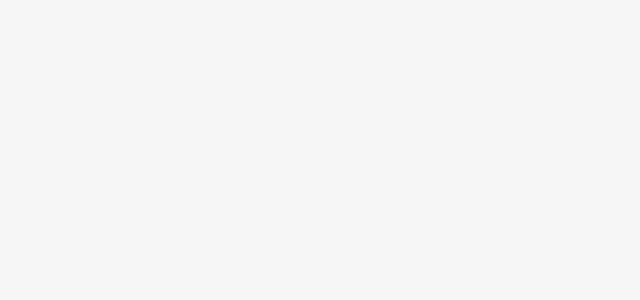
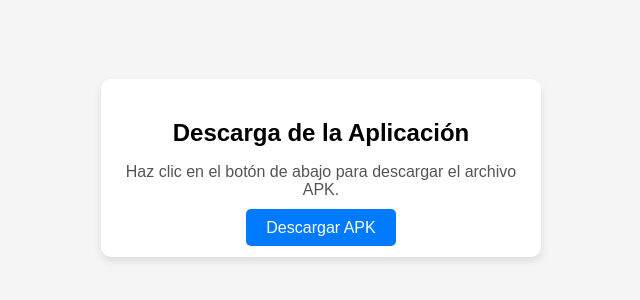
Before and after one commit to Leolopez520/Seguimiento-Metro, a React (Create React App) app in the folder front-tt/: page /downloadapp in a window 1280 px wide. Before the commit this address had no page. Shown: the part 232-532 px from the top of the page, without its empty margins (319-959 px from the left). Built offline with nearby package versions, Linux system fonts and the light colour scheme.

Commit message:
creación de página web para descargar el apk de la app

```diff
--- a/front-tt/src/App.js
+++ b/front-tt/src/App.js
@@ -6,6 +6,8 @@
 import ForgotPasswordScreen from './screens/ForgotPasswordScreen';
 import ManageConvoysScreen from './screens/ManageConvoyScreen';
 import ResetPassword from './screens/ResetPasswordScreen';
+import DownloadApp from './screens/DownloadApp'
+
 
 function App() {
   return (
@@ -16,6 +18,7 @@
         <Route path="forgotpassword" element= {<ForgotPasswordScreen/>}/>
         <Route path="/manageconvoy" element= {<ManageConvoysScreen/>}/>
         <Route path="/resetear/:token" element={<ResetPassword />} />
+        <Route path="/downloadapp" element={<DownloadApp/>}/>
       </Routes>
     </Router>
   );
--- /dev/null
+++ b/front-tt/src/components/DownloadButton.js
@@ -0,0 +1,13 @@
+// /src/components/DownloadButton.js
+import React from 'react';
+import '../styles/DownloadButton.css';
+
+const DownloadButton = ({ url, label }) => {
+  return (
+    <a href={url} download className="download-button">
+      {label}
+    </a>
+  );
+};
+
+export default DownloadButton;
--- a/front-tt/src/components/LoginForm.js
+++ b/front-tt/src/components/LoginForm.js
@@ -61,6 +61,15 @@
         <label>Mostrar Contraseña</label>
       </div>
       <button type="submit" className="login-button">Iniciar sesión</button>
+
+      <button
+        type="button"
+        className="download-app-button"
+        onClick={() => navigate('/downloadapp')}
+      >
+        Descargar App
+      </button>
+
     </form>
   );
 };
--- /dev/null
+++ b/front-tt/src/screens/DownloadApp.js
@@ -0,0 +1,18 @@
+// /src/screens/DownloadApp.js
+import React from 'react';
+import DownloadButton from '../components/DownloadButton';
+import '../styles/DownloadApp.css';
+
+const DownloadScreen = () => {
+  return (
+    <div className="download-container">
+      <div className="download-card">
+        <h2 className="download-title">Descarga de la Aplicación</h2>
+        <p className="download-description">Haz clic en el botón de abajo para descargar el archivo APK.</p>
+        <DownloadButton url="/app-release.apk" label="Descargar APK" />
+      </div>
+    </div>
+  );
+};
+
+export default DownloadScreen;
--- /dev/null
+++ b/front-tt/src/styles/DownloadApp.css
@@ -0,0 +1,29 @@
+/* /src/styles/downloadApp.css */
+.download-container {
+    display: flex;
+    align-items: center;
+    justify-content: center;
+    height: 100vh;
+    background-color: #f5f5f5;
+  }
+
+  .download-card {
+    padding: 20px;
+    text-align: center;
+    background-color: white;
+    border-radius: 10px;
+    box-shadow: 0 4px 8px rgba(0, 0, 0, 0.1);
+    max-width: 400px;
+    width: 100%;
+  }
+
+  .download-title {
+    font-size: 1.5em;
+    margin-bottom: 10px;
+  }
+
+  .download-description {
+    font-size: 1em;
+    color: #555;
+    margin-bottom: 20px;
+  }
--- /dev/null
+++ b/front-tt/src/styles/DownloadButton.css
@@ -0,0 +1,16 @@
+/* /src/styles/downloadButton.css */
+.download-button {
+    background-color: #007bff;
+    color: white;
+    padding: 10px 20px;
+    border: none;
+    border-radius: 5px;
+    text-decoration: none;
+    font-size: 16px;
+    cursor: pointer;
+    text-align: center;
+  }
+
+  .download-button:hover {
+    background-color: #0056b3;
+  }
--- a/front-tt/src/styles/LoginScreen.css
+++ b/front-tt/src/styles/LoginScreen.css
@@ -83,6 +83,35 @@
     text-decoration: underline; /* Añadir subrayado al pasar el ratón */
   }
 
+  /* Botón de descarga en la esquina inferior derecha */
+.download-app-button {
+  position: absolute;
+  bottom: 20px;
+  right: 20px;
+  background-color: #3cba54; /* Verde más oscuro que el logo de Android */
+  color: white;
+  padding: 15px 25px; /* Botón más grande */
+  font-size: 16px; /* Texto más grande */
+  border: none;
+  border-radius: 6px;
+  cursor: pointer;
+  transition: background-color 0.3s ease;
+}
+
+.download-app-button:hover {
+  background-color: #349e46; /* Verde más oscuro al pasar el ratón */
+}
+
+/* Responsividad */
+@media (max-width: 500px) {
+  .download-app-button {
+    padding: 12px 20px; /* Reducir padding en pantallas pequeñas */
+    font-size: 14px; /* Reducir tamaño de texto */
+    bottom: 10px;
+    right: 10px;
+  }
+}
+
   /* Responsividad */
 @media (max-width: 500px) {
   .login-title {
```
